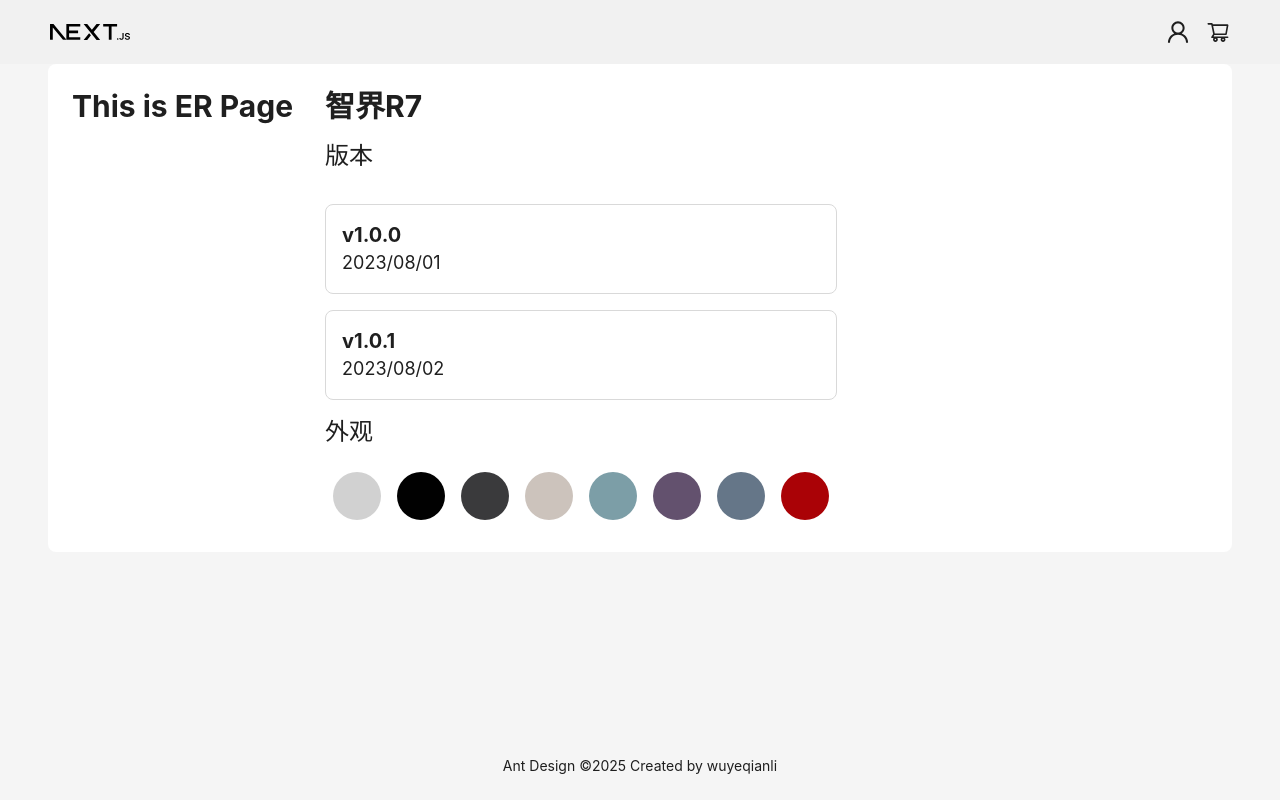
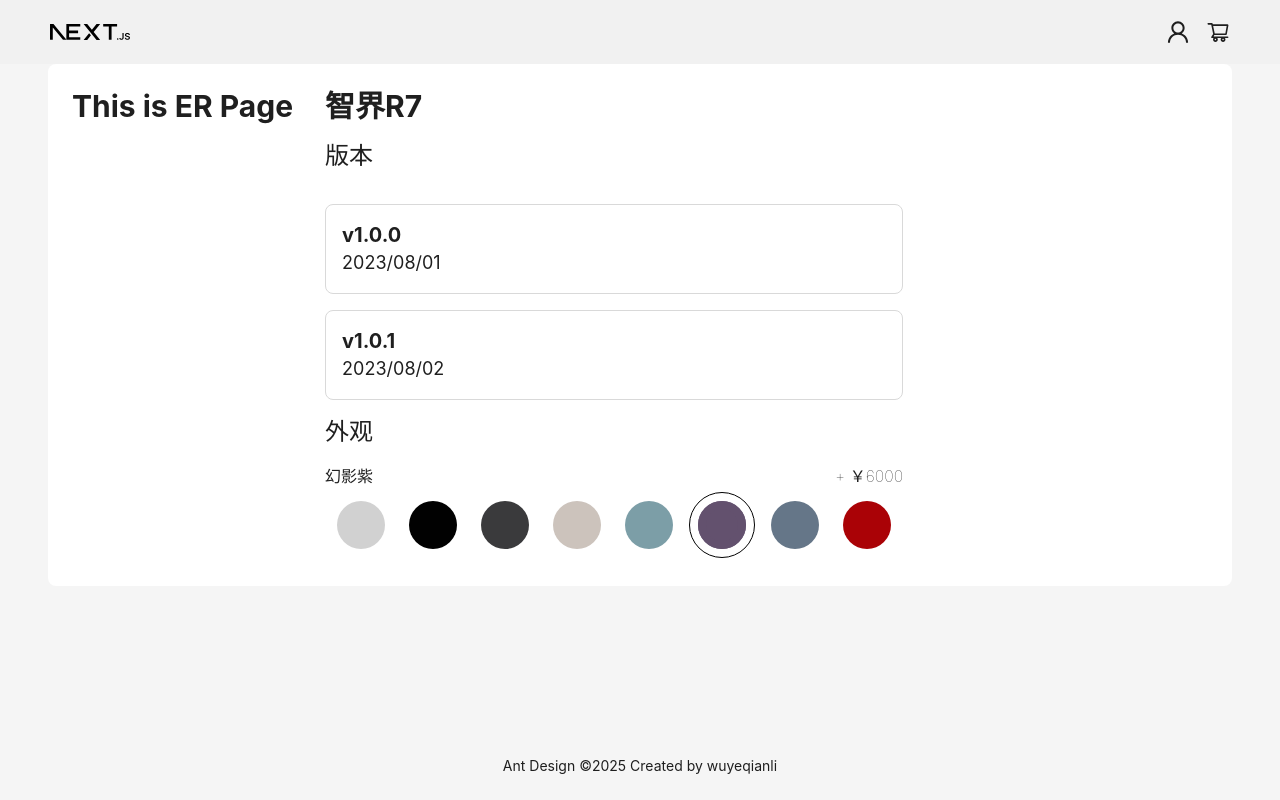
Before and after one commit to qianmo1022/my-grad-project, a Next.js app: page /ER in a window 1280 px wide. Built offline with nearby package versions, Linux system fonts and the light colour scheme; what @ant-design/nextjs-registry would draw is missing.

Commit message:
appearance-info

```diff
--- a/src/lib/definitions.ts
+++ b/src/lib/definitions.ts
@@ -4,4 +4,6 @@
 }
 export type CircleRadioProps = {
     color: string;
+    colorName: string;
+    price: string;
 }
--- a/src/ui/items/circle-radio.tsx
+++ b/src/ui/items/circle-radio.tsx
@@ -1,16 +1,18 @@
+import { CircleRadioProps } from "@/lib/definitions";
+
 interface CircleRadioComponentProps {
-    color: string;
+    info: CircleRadioProps;
     isSelected: boolean;
     onChange: () => void;
 }
 
-export default function CircleRadio({ color, isSelected ,onChange}: CircleRadioComponentProps) {
+export default function CircleRadio({ info, isSelected ,onChange}: CircleRadioComponentProps) {
     const circleStyle = {
-        backgroundColor: color,
-        border: isSelected ? `3px solid ${color}` : 'none',
-        boxShadow: isSelected ? `0 0 0 3px rgba(0, 0, 0, 0.1)` : 'none'
+        backgroundColor: info.color,
+        outline: isSelected ? `8px solid ${info.color}` : '8px solid transparent',
+        outlineOffset: '-8px',
     };
-    const containerClass = `flex items-center justify-center ${isSelected? 'border border-[#000000]' : ''} rounded-full p-2 `;
+    const containerClass = `flex items-center justify-center ${isSelected? 'border border-[#000000]' : ''} rounded-full p-2 m-1`;
 
     return (
         <div className={containerClass} onClick={onChange}>
--- a/src/ui/parts/appearance.tsx
+++ b/src/ui/parts/appearance.tsx
@@ -1,37 +1,44 @@
 "use client";
 import CircleRadio from "../items/circle-radio";
 import { useState } from "react";
+import { CircleRadioProps } from "../../lib/definitions";
 
-export const appearance: string[] = [
-  "#d1d1d1",
-  "#010101",
-  "#3a3a3c",
-  "#ccc3bc",
-  "#7c9ea7",
-  "#63516e",
-  "#657688",
-  "#aa0206",
+export const appearance: CircleRadioProps[] = [
+  { color: "#d1d1d1", colorName: "陶瓷白", price: "价格已包含" },
+  { color: "#010101", colorName: "鎏金黑", price: "价格已包含" },
+  { color: "#3a3a3c", colorName: "深空灰", price: "价格已包含" },
+  { color: "#ccc3bc", colorName: "暖星云", price: "+ ￥6000" },
+  { color: "#7c9ea7", colorName: "碧波青", price: "+ ￥6000" },
+  { color: "#63516e", colorName: "幻影紫", price: "+ ￥6000" },
+  { color: "#657688", colorName: "晴光蓝", price: "+ ￥6000" },
+  { color: "#aa0206", colorName: "大都会红", price: "+ ￥6000 | 含黑曜套件" },
 ];
 
 export default function Appearance() {
-  const [selectedIndex, setSelectedIndex] = useState<number | null>(null);
+  const [selectedIndex, setSelectedIndex] = useState<number | null>(5);
+  const [selectedInfo, setSelectedInfo] = useState<CircleRadioProps  | null>({ color: "#63516e", colorName: "幻影紫", price: "+ ￥6000" });
 
   const handleRadioChange = (index: number) => {
     setSelectedIndex(index);
+    setSelectedInfo(appearance[index]);
   };
 
   return (
     <div className="flex flex-col">
-      <div>
       <p className="text-2xl my-4">外观</p>
+      {selectedInfo && (
+        <div className="flex place-content-between font-thin">
+          <p className="text-base">{selectedInfo.colorName}</p>
+          <p className="text-base">{selectedInfo.price}</p>
         </div>
+      )}
       <div className="flex flex-wrap">
         {appearance.map((item, index) => {
           const isSelected = selectedIndex === index;
           return (
             <CircleRadio
               key={index}
-            color={item}
+              info={item}
               isSelected={isSelected}
               onChange={() => handleRadioChange(index)}
             />
```
Also changed, not shown: src/ui/parts/interior.tsx (added). Lines whose indentation alone changed are shown as unchanged.
